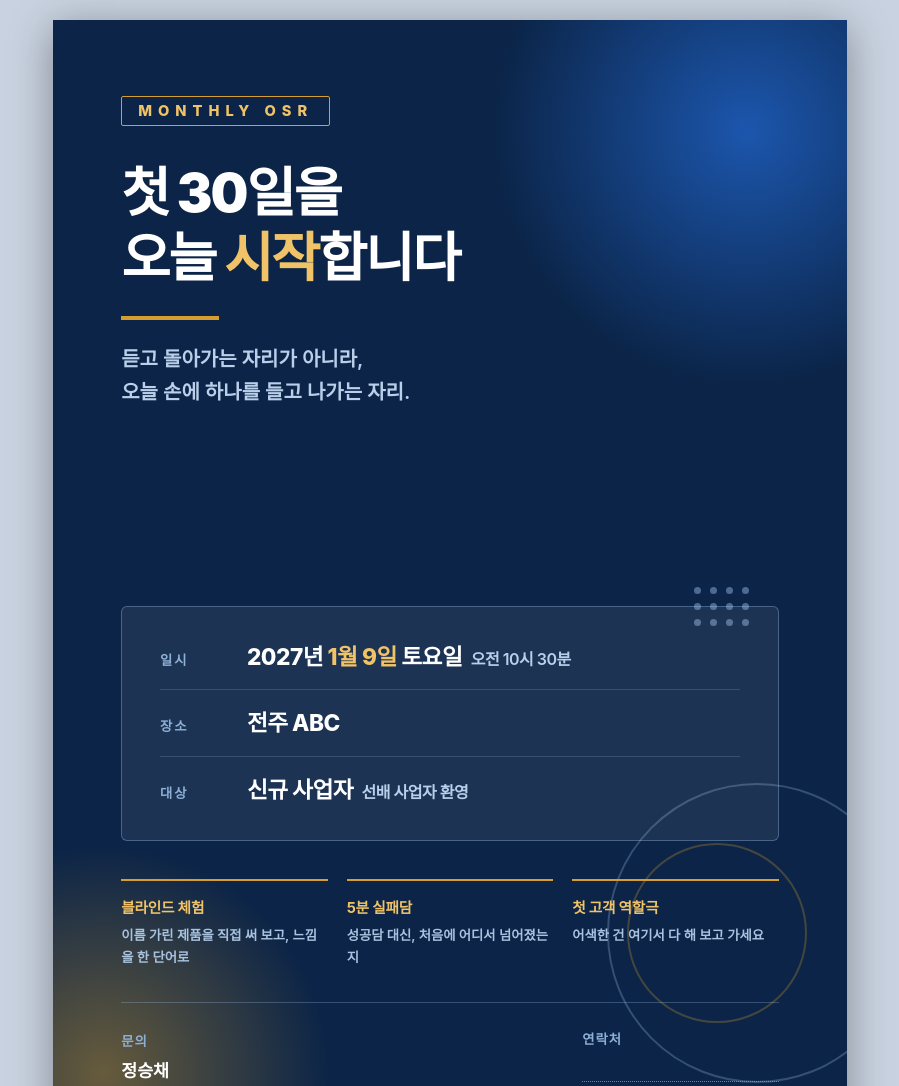
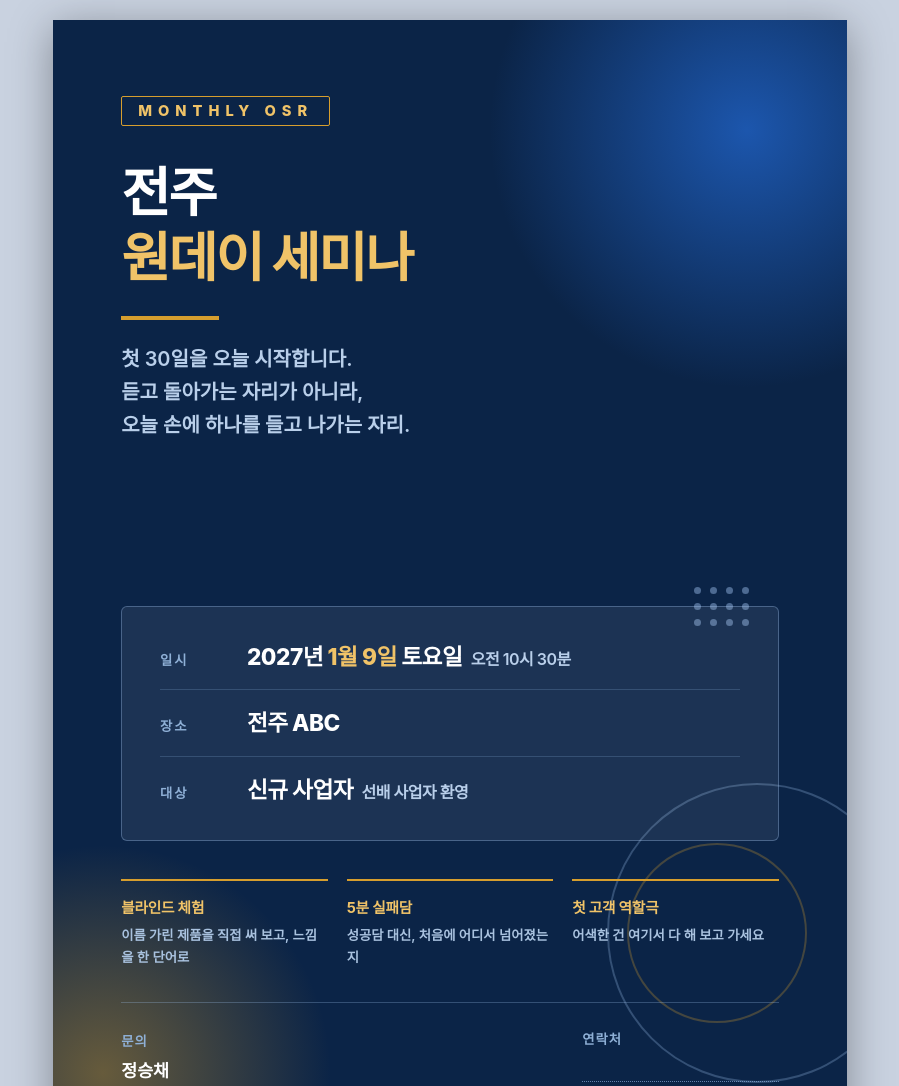
Before and after one commit to dreamfca2019-lgtm/galaga, a plain HTML site: page osr/poster.html in a window 1280 px wide. Shown: the top 1086 px of the page, without its empty margins (190-1089 px from the left). Drawn offline with Linux system fonts and the light colour scheme.

Commit message:
Poster title: Jeonju one-day seminar

```diff
--- a/osr/poster.html
+++ b/osr/poster.html
@@ -3,7 +3,7 @@
 <head>
 <meta charset="utf-8">
 <meta name="viewport" content="width=device-width, initial-scale=1.0">
-<title>2027년 1월 OSR 포스터</title>
+<title>전주 원데이 세미나 · 2027년 1월 OSR</title>
 <style>
   *{box-sizing:border-box; margin:0; padding:0;}
   body{
@@ -72,9 +72,9 @@
 
   <div class="top">
     <div class="badge">MONTHLY OSR</div>
-    <h1 class="title">첫 30일을<br>오늘 <span class="gold">시작</span>합니다</h1>
+    <h1 class="title">전주<br><span class="gold">원데이 세미나</span></h1>
     <div class="rule"></div>
-    <div class="sub">듣고 돌아가는 자리가 아니라,<br>오늘 손에 하나를 들고 나가는 자리.</div>
+    <div class="sub">첫 30일을 오늘 시작합니다.<br>듣고 돌아가는 자리가 아니라,<br>오늘 손에 하나를 들고 나가는 자리.</div>
   </div>
 
   <div class="when">
```
